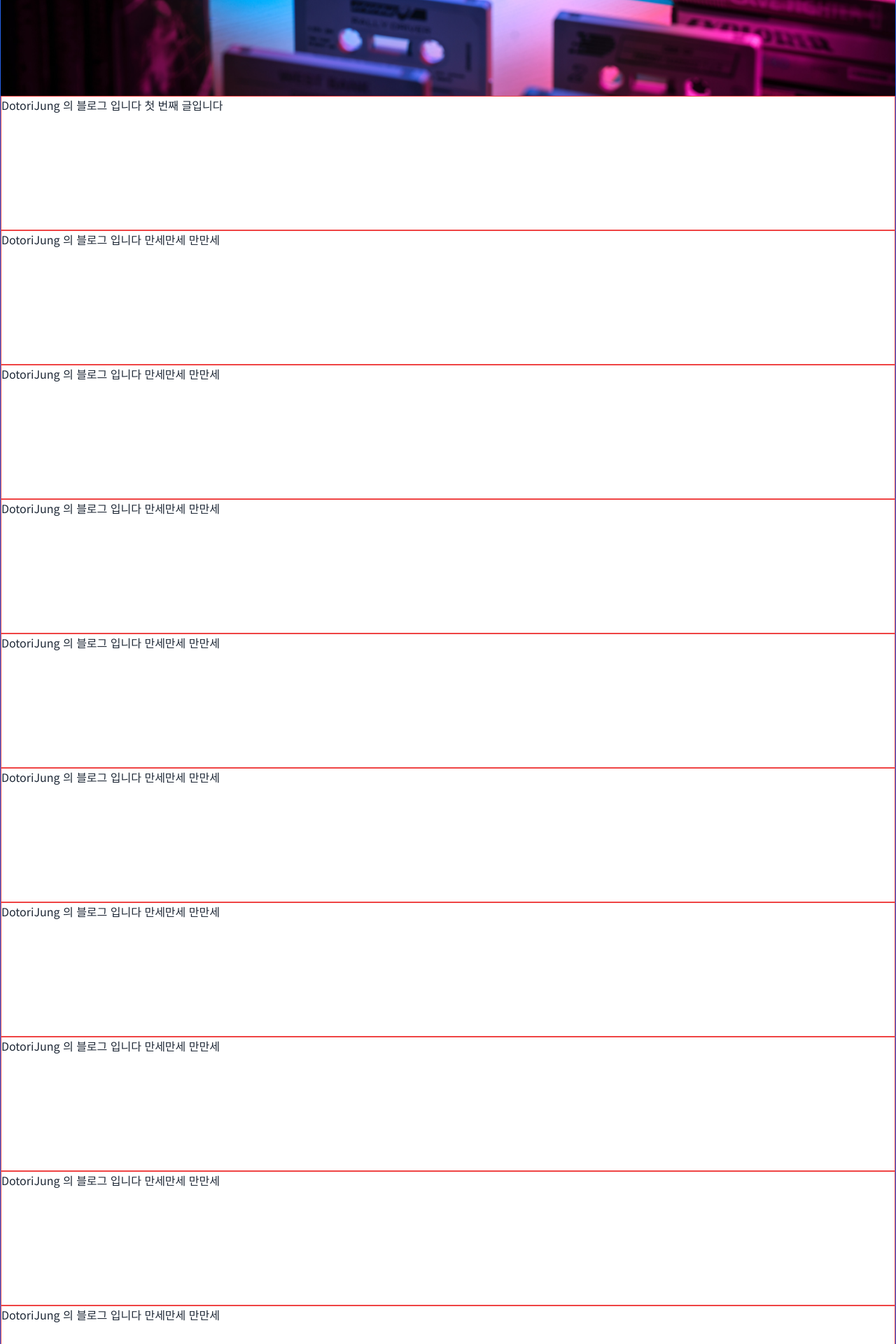
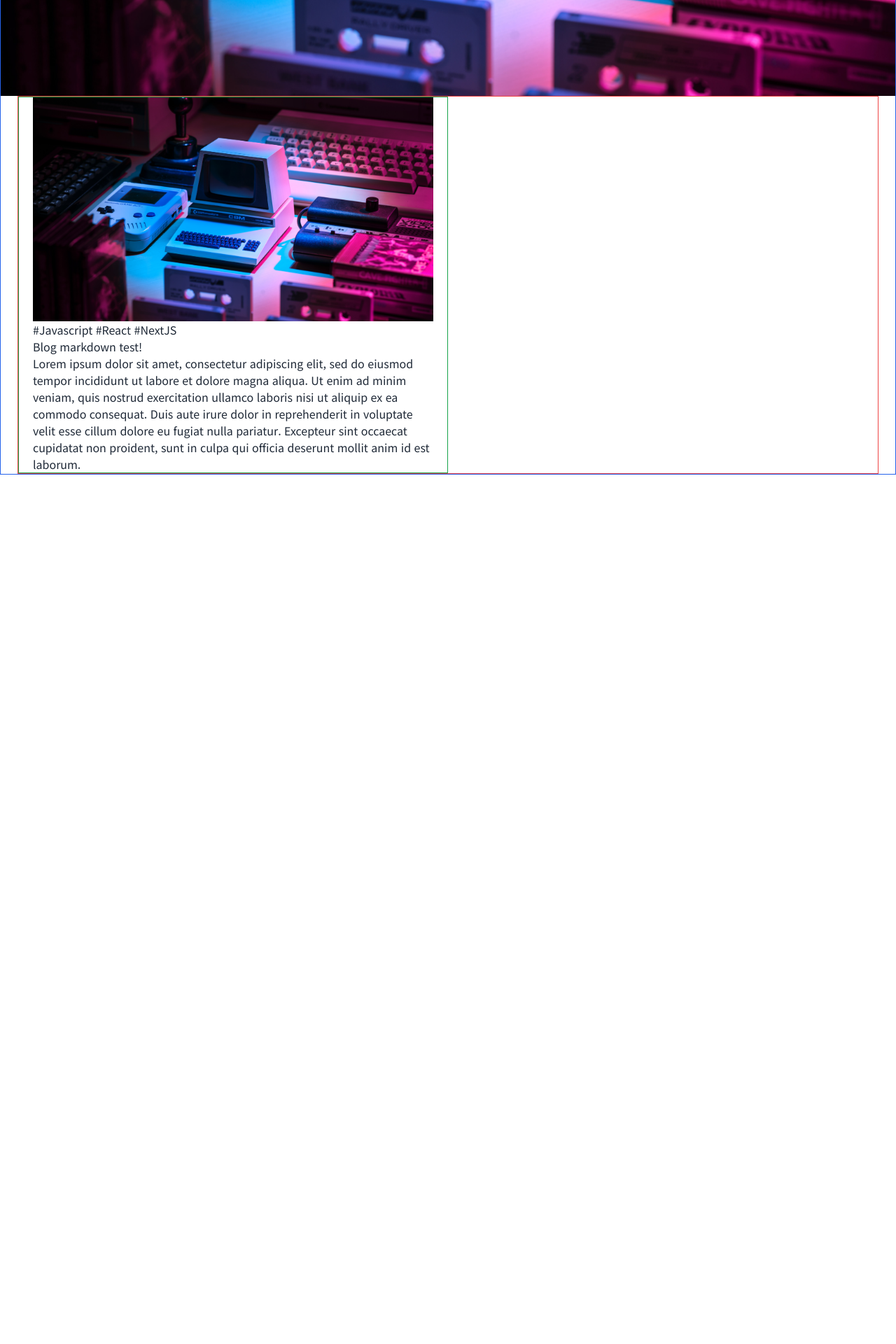
Before and after one commit to seolleung2/dotorimook-nextjs-blog, a Next.js app: page / in a window 1280 px wide. Shown: the part 660-2580 px from the top of the page at 70% size. After the commit the page ends 1338 px from the top, so only its background shows below. Built offline with nearby package versions, Linux system fonts and the light colour scheme.

Commit message:
add: blog items UI 작업중

```diff
--- a/pages/index.tsx
+++ b/pages/index.tsx
@@ -166,39 +166,32 @@ export default function Home() {
             alt="main-image"
           />
         </div>
-        <h1 className="h-48 border border-red-500">
-          DotoriJung 의 블로그 입니다 첫 번째 글입니다
-        </h1>
-        <h1 className="h-48 border border-red-500">
-          DotoriJung 의 블로그 입니다 만세만세 만만세
-        </h1>
-        <h1 className="h-48 border border-red-500">
-          DotoriJung 의 블로그 입니다 만세만세 만만세
-        </h1>
-        <h1 className="h-48 border border-red-500">
-          DotoriJung 의 블로그 입니다 만세만세 만만세
-        </h1>
-        <h1 className="h-48 border border-red-500">
-          DotoriJung 의 블로그 입니다 만세만세 만만세
-        </h1>
-        <h1 className="h-48 border border-red-500">
-          DotoriJung 의 블로그 입니다 만세만세 만만세
-        </h1>
-        <h1 className="h-48 border border-red-500">
-          DotoriJung 의 블로그 입니다 만세만세 만만세
-        </h1>
-        <h1 className="h-48 border border-red-500">
-          DotoriJung 의 블로그 입니다 만세만세 만만세
-        </h1>
-        <h1 className="h-48 border border-red-500">
-          DotoriJung 의 블로그 입니다 만세만세 만만세
-        </h1>
-        <h1 className="h-48 border border-red-500">
-          DotoriJung 의 블로그 입니다 만세만세 만만세
-        </h1>
-        <h1 className="h-48 border border-red-500">
-          DotoriJung 의 블로그 입니다 만세만세 만만세
-        </h1>
+        <section className="flex flex-wrap w-[1230px] mx-auto border border-red-500">
+          {/* mb-20 은 나중에 */}
+          <div className="border border-green-600 w-[50%] flex flex-col px-5">
+            <div className="relative w-full h-80">
+              <Image
+                src="/static/images/blog-main.jpg"
+                className="object-cover object-center"
+                fill
+                alt="main-image"
+              />
+            </div>
+            <div>
+              <div>#Javascript #React #NextJS</div>
+              <h2>Blog markdown test!</h2>
+              <div>
+                Lorem ipsum dolor sit amet, consectetur adipiscing elit, sed do
+                eiusmod tempor incididunt ut labore et dolore magna aliqua. Ut
+                enim ad minim veniam, quis nostrud exercitation ullamco laboris
+                nisi ut aliquip ex ea commodo consequat. Duis aute irure dolor
+                in reprehenderit in voluptate velit esse cillum dolore eu fugiat
+                nulla pariatur. Excepteur sint occaecat cupidatat non proident,
+                sunt in culpa qui officia deserunt mollit anim id est laborum.
+              </div>
+            </div>
+          </div>
+        </section>
       </section>
     </div>
   );
--- a/tsconfig.json
+++ b/tsconfig.json
@@ -20,5 +20,5 @@
     "incremental": true
   },
   "include": ["next-env.d.ts", "**/*.ts", "**/*.tsx"],
-  "exclude": ["node_modules"]
+  "exclude": ["node_modules", ".next"]
 }
```
